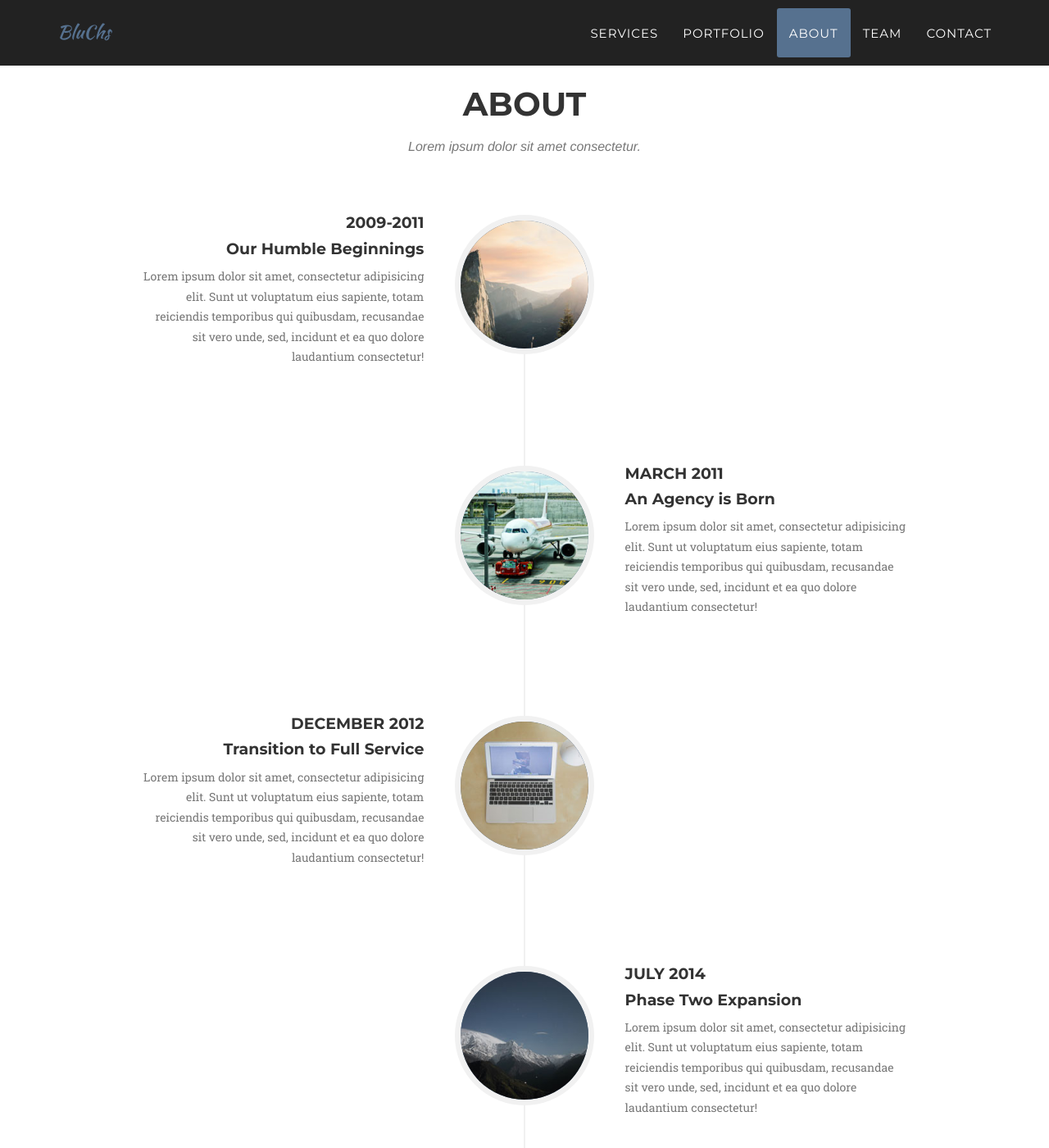
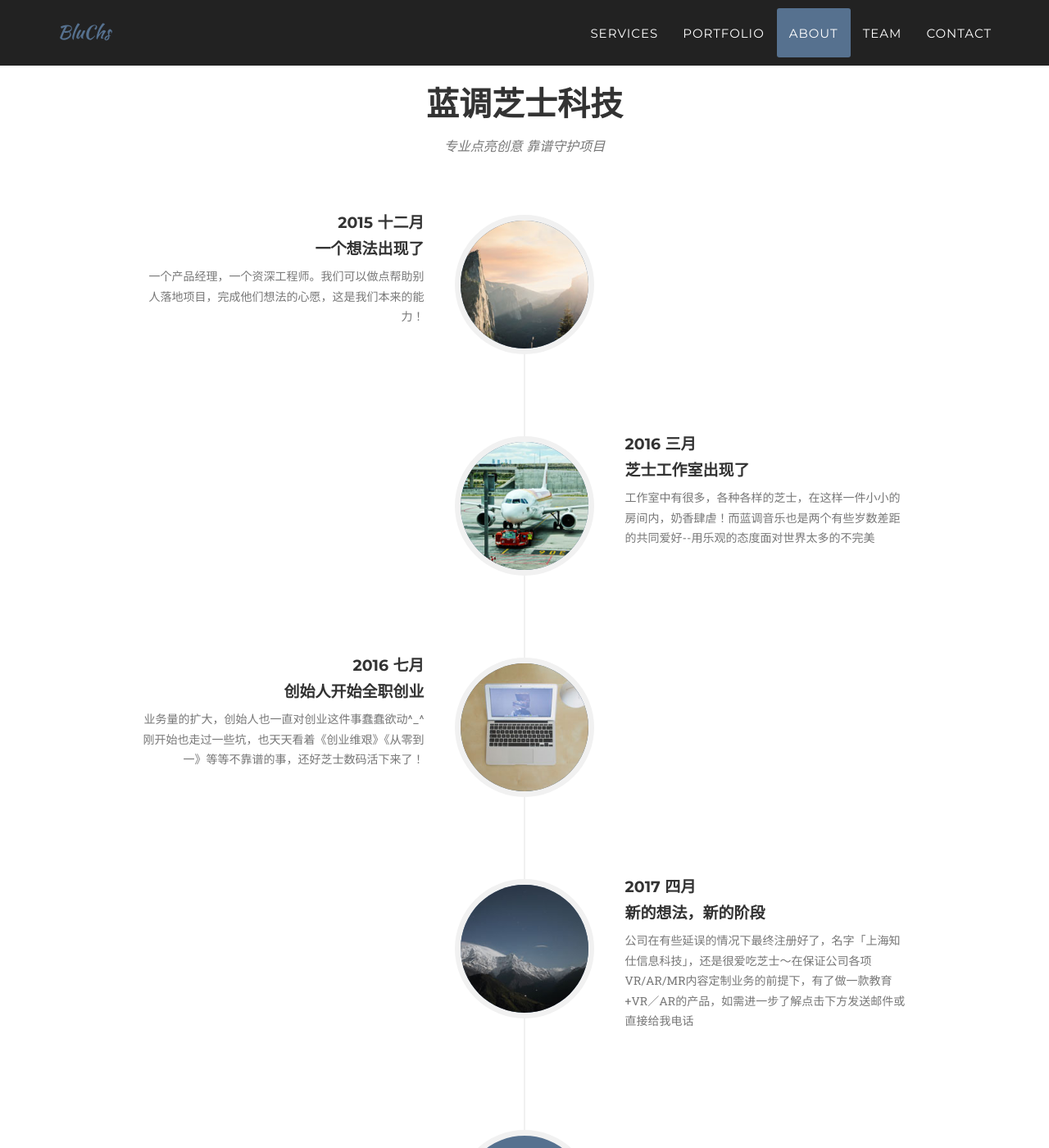
Before and after one commit to hahabafeite/hahabafeite.github.io, a Jekyll site: the page built from index.html, in a window 1280 px wide and 1400 px high, scrolled down 2751 px. Shown: the whole window at 82% size. Built offline with Jekyll 4.4.1, drawn with Linux system fonts in a browser that asks for light colours; some web fonts are replaced.

Commit message:
Update about.html

```diff
--- a/_includes/about.html
+++ b/_includes/about.html
@@ -3,8 +3,8 @@
         <div class="container">
             <div class="row">
                 <div class="col-lg-12 text-center">
-                    <h2 class="section-heading">About</h2>
-                    <h3 class="section-subheading text-muted">Lorem ipsum dolor sit amet consectetur.</h3>
+                    <h2 class="section-heading">蓝调芝士科技</h2>
+                    <h3 class="section-subheading text-muted">专业点亮创意 靠谱守护项目</h3>
                 </div>
             </div>
             <div class="row">
@@ -16,11 +16,11 @@
                             </div>
                             <div class="timeline-panel">
                                 <div class="timeline-heading">
-                                    <h4>2009-2011</h4>
-                                    <h4 class="subheading">Our Humble Beginnings</h4>
+                                    <h4>2015 十二月</h4>
+                                    <h4 class="subheading">一个想法出现了</h4>
                                 </div>
                                 <div class="timeline-body">
-                                    <p class="text-muted">Lorem ipsum dolor sit amet, consectetur adipisicing elit. Sunt ut voluptatum eius sapiente, totam reiciendis temporibus qui quibusdam, recusandae sit vero unde, sed, incidunt et ea quo dolore laudantium consectetur!</p>
+                                    <p class="text-muted">一个产品经理，一个资深工程师。我们可以做点帮助别人落地项目，完成他们想法的心愿，这是我们本来的能力！</p>
                                 </div>
                             </div>
                         </li>
@@ -30,11 +30,11 @@
                             </div>
                             <div class="timeline-panel">
                                 <div class="timeline-heading">
-                                    <h4>March 2011</h4>
-                                    <h4 class="subheading">An Agency is Born</h4>
+                                    <h4>2016 三月</h4>
+                                    <h4 class="subheading">芝士工作室出现了</h4>
                                 </div>
                                 <div class="timeline-body">
-                                    <p class="text-muted">Lorem ipsum dolor sit amet, consectetur adipisicing elit. Sunt ut voluptatum eius sapiente, totam reiciendis temporibus qui quibusdam, recusandae sit vero unde, sed, incidunt et ea quo dolore laudantium consectetur!</p>
+                                    <p class="text-muted">工作室中有很多，各种各样的芝士，在这样一件小小的房间内，奶香肆虐！而蓝调音乐也是两个有些岁数差距的共同爱好--用乐观的态度面对世界太多的不完美</p>
                                 </div>
                             </div>
                         </li>
@@ -44,11 +44,11 @@
                             </div>
                             <div class="timeline-panel">
                                 <div class="timeline-heading">
-                                    <h4>December 2012</h4>
-                                    <h4 class="subheading">Transition to Full Service</h4>
+                                    <h4>2016 七月</h4>
+                                    <h4 class="subheading">创始人开始全职创业</h4>
                                 </div>
                                 <div class="timeline-body">
-                                    <p class="text-muted">Lorem ipsum dolor sit amet, consectetur adipisicing elit. Sunt ut voluptatum eius sapiente, totam reiciendis temporibus qui quibusdam, recusandae sit vero unde, sed, incidunt et ea quo dolore laudantium consectetur!</p>
+                                    <p class="text-muted">业务量的扩大，创始人也一直对创业这件事蠢蠢欲动^_^刚开始也走过一些坑，也天天看着《创业维艰》《从零到一》等等不靠谱的事，还好芝士数码活下来了！</p>
                                 </div>
                             </div>
                         </li>
@@ -58,11 +58,11 @@
                             </div>
                             <div class="timeline-panel">
                                 <div class="timeline-heading">
-                                    <h4>July 2014</h4>
-                                    <h4 class="subheading">Phase Two Expansion</h4>
+                                    <h4>2017 四月</h4>
+                                    <h4 class="subheading">新的想法，新的阶段</h4>
                                 </div>
                                 <div class="timeline-body">
-                                    <p class="text-muted">Lorem ipsum dolor sit amet, consectetur adipisicing elit. Sunt ut voluptatum eius sapiente, totam reiciendis temporibus qui quibusdam, recusandae sit vero unde, sed, incidunt et ea quo dolore laudantium consectetur!</p>
+                                    <p class="text-muted">公司在有些延误的情况下最终注册好了，名字「上海知仕信息科技」，还是很爱吃芝士～在保证公司各项VR/AR/MR内容定制业务的前提下，有了做一款教育+VR／AR的产品，如需进一步了解点击下方发送邮件或直接给我电话</p>
                                 </div>
                             </div>
                         </li>
```
